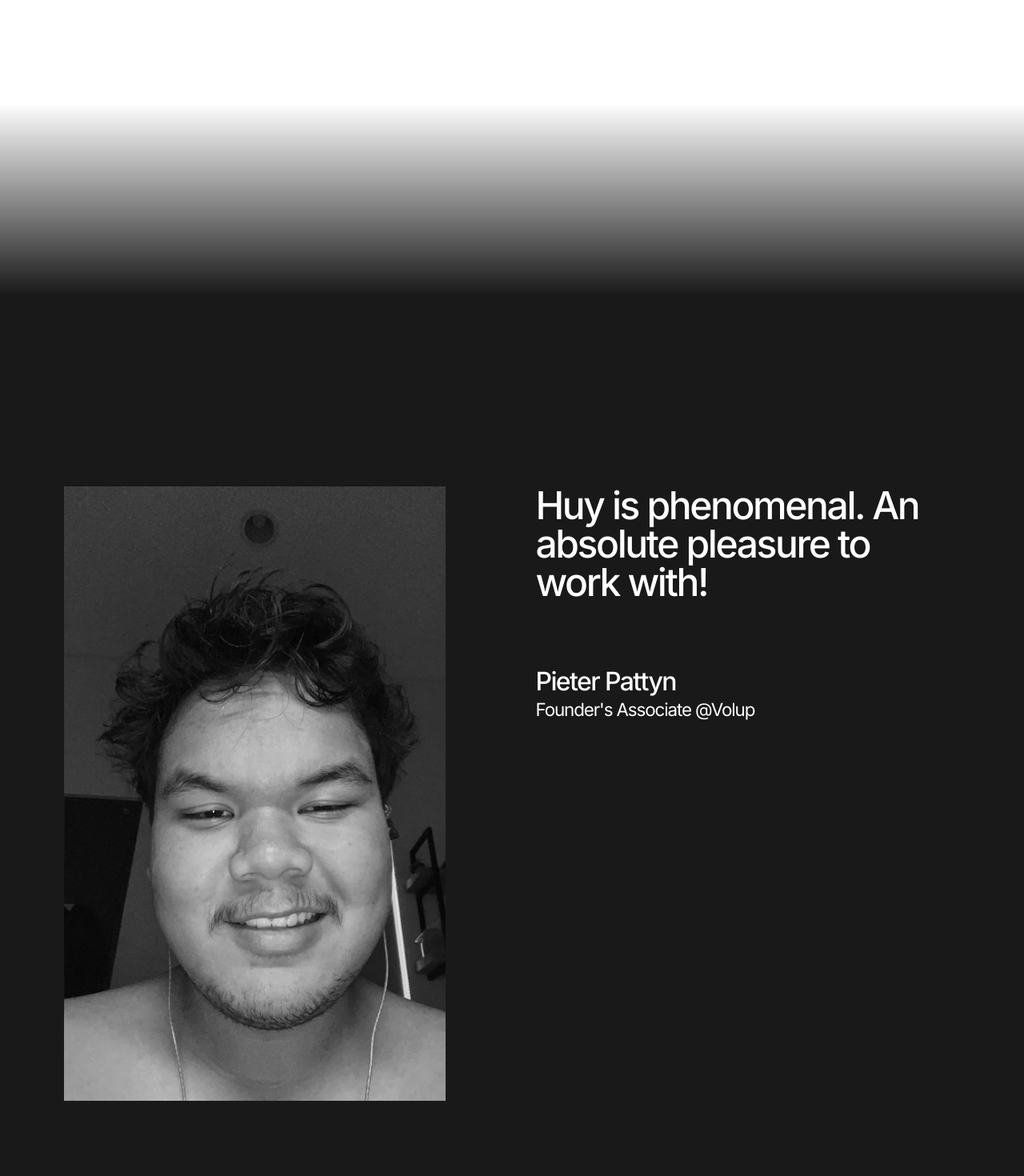
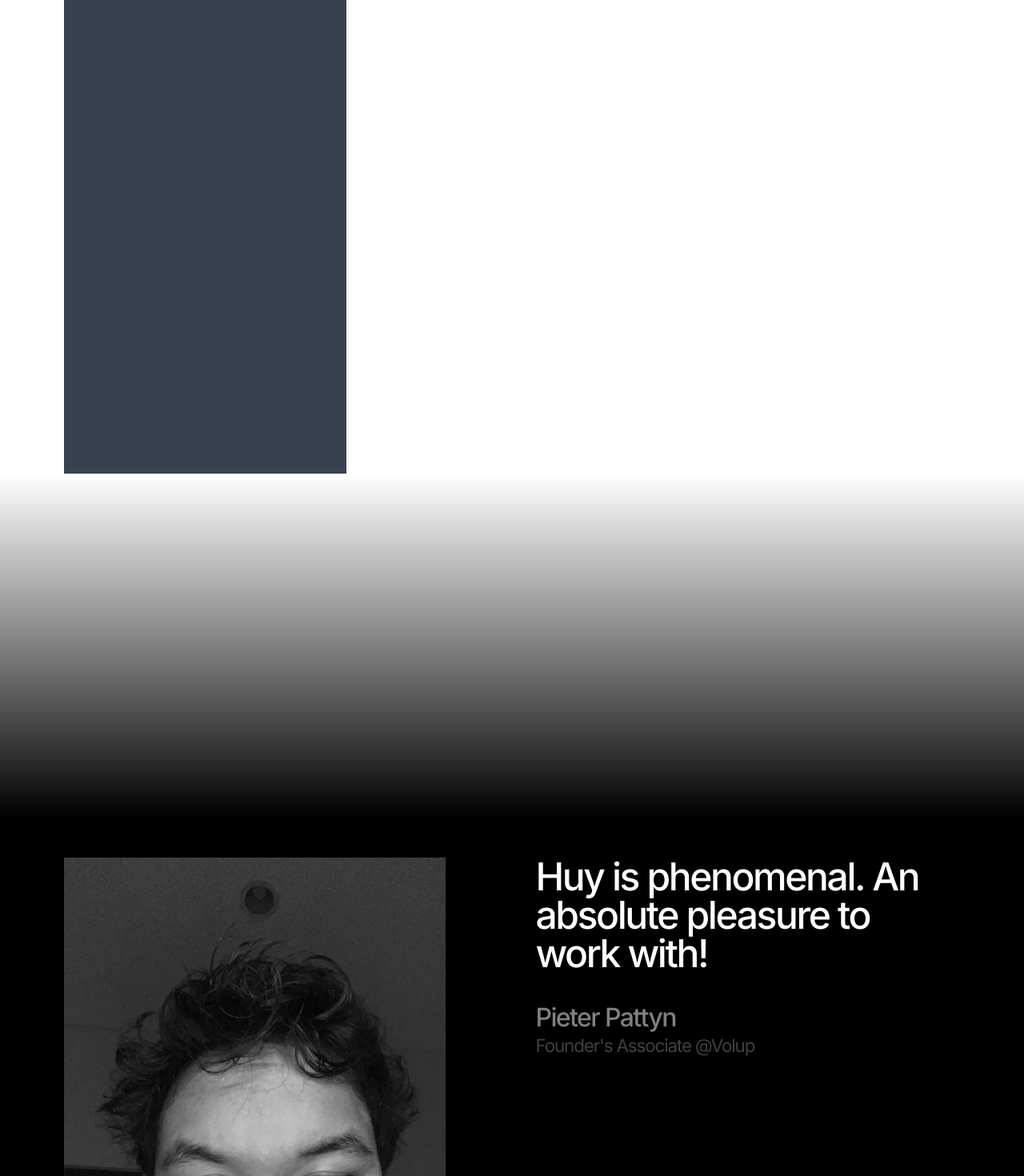
Before and after one commit to jackdafox/glassmorph-portfolio, a Next.js app: page / in a window 1280 px wide. Shown: the part 3940-5410 px from the top of the page at 80% size. Built offline with nearby package versions, Linux system fonts and the light colour scheme.

Commit message:
refactor components for improved styling and layout; enhance video handling in Works component

```diff
--- a/components/Footer.tsx
+++ b/components/Footer.tsx
@@ -7,7 +7,7 @@ const Footer = () => {
     social: ["LinkedIn", "Instagram", "E-Mail"],
   };
   return (
-    <div className="flex flex-col justify-between items-start bg-black bg-opacity-[90%] px-20 pt-24 pb-5 text-white gap-32">
+    <div className="flex flex-col justify-between items-start bg-black px-20 pt-24 pb-5 text-white gap-32">
       <div className="flex text-white gap-10 text-2xl tracking-tight font-light">
         <div className="flex flex-col">
           {links.main.map((link, index) => (
--- a/components/Profile.tsx
+++ b/components/Profile.tsx
@@ -7,8 +7,8 @@ const Profile = () => {
       className="mt-60 flex justify-center w-full h-full px-20 gap-24 "
       id="white"
     >
-      <div className="bg-gray-700 w-[60rem] h-[48rem] text-white"></div>
-      <div className="flex flex-col gap-16">
+      <div className="bg-gray-700 w-[60rem] h-[48rem]"></div>
+      <div className="flex flex-col gap-16 text-white">
         <h1 className="font-medium tracking-tighter text-[8rem] leading-[1]">
           {profile.name}
         </h1>
--- a/components/Testimony.tsx
+++ b/components/Testimony.tsx
@@ -5,10 +5,10 @@ const Testimony = () => {
   return (
     <div>
       <div
-        className="bg-gradient-to-b from-transparent to-50% to-black w-screen h-[30rem] opacity-90 mt-52"
+        className="bg-gradient-to-b from-transparent to-90% to-black w-screen h-[30rem]"
         id="white"
       />
-      <div className="bg-black bg-opacity-90">
+      <div className="bg-black">
         <TestimonyCard
           quotes="Huy is phenomenal. An absolute pleasure to work with!"
           name="Pieter Pattyn"
--- a/components/Works.tsx
+++ b/components/Works.tsx
@@ -37,11 +37,22 @@ const Works = () => {
       </h1>
       {works.map((work) => (
         <div key={work.id}>
-          <ProjectCard title={work.title} year={work.year}>
-            {work.category.map((category, index) => (
-              <CategoryPill category={category} key={index} />
-            ))}
-          </ProjectCard>
+            <ProjectCard title={work.title} year={work.year}>
+            <div className="relative h-full">
+              <video
+              className="object-cover w-full h-full absolute top-0 left-0 z-0"
+              src={work.video}
+              autoPlay
+              loop
+              muted
+              />
+              <div className="relative z-10 flex gap-3 p-3">
+              {work.category.map((category, index) => (
+                <CategoryPill category={category} key={index} />
+              ))}
+              </div>
+            </div>
+            </ProjectCard>
         </div>
       ))}
     </div>
--- a/components/common/CategoryPill.tsx
+++ b/components/common/CategoryPill.tsx
@@ -1,9 +1,11 @@
 import React from "react";
 
-const CategoryPill = ({category} : {category: string}) => {
+const CategoryPill = ({ category }: { category: string }) => {
   return (
-    <div className="border-[1px] border-black px-5 py-2 w-fit h-fit rounded-full hover:bg-black hover:text-white transition-all duration-150 ease-[cubic-bezier(0.76,0,0.24,1)]">
-      <h1 className="font-light tracking-tighter text-sm cursor-pointer">{category}</h1>
+    <div className="border-[1px] border-white text-white px-5 py-2 rounded-full hover:bg-white hover:text-black transition-all duration-150 ease-[cubic-bezier(0.76,0,0.24,1)]">
+      <h1 className="font-light tracking-tighter text-sm cursor-pointer">
+        {category}
+      </h1>
     </div>
   );
 };
--- a/components/ui/ProjectCard.tsx
+++ b/components/ui/ProjectCard.tsx
@@ -39,7 +39,7 @@ const ProjectCard = ({
   return (
     <div ref={cardRef}>
       <div>
-        <div className="flex gap-3 bg-gray-400 min-h-64 p-3">{children}</div>
+        <div className="h-[30rem] overflow-hidden">{children}</div>
       </div>
       <div className="flex justify-between text-7xl tracking-tighter font-medium mt-2 text-white">
         <h1>{title}</h1>
--- a/components/ui/TestimonyCard.tsx
+++ b/components/ui/TestimonyCard.tsx
@@ -24,12 +24,12 @@ const TestimonyCard = ({
     if (textRef.current) {
       gsap.fromTo(
         textRef.current.children,
-        { opacity: 0, y: 20 },
+        { opacity: 0, y: 100 },
         {
           opacity: 1,
           y: 0,
-          stagger: 0.2,
-          duration: 1,
+          stagger: 1,
+          duration: 2,
           ease: "power3.out",
           scrollTrigger: {
             trigger: textRef.current,
@@ -46,13 +46,13 @@ const TestimonyCard = ({
       <div
         className={`${image} w-[45rem] h-[48rem] bg-cover bg-center grayscale hover:grayscale-0 transition duration-500 ease-in-out`}
       />
-      <div className="flex flex-col gap-16 sticky top-20 self-start" ref={textRef}>
+      <div className="flex flex-col gap-5 sticky top-20 self-start" ref={textRef}>
         <h1 className="font-medium tracking-tighter text-[3rem] leading-[1] max-w-[50rem] text-wrap">
           {quotes}
         </h1>
         <div className="flex flex-col mt-5 leading-[1] gap-2 text-white">
-          <h1 className="tracking-tighter text-[2rem] font-medium">{name}</h1>
-          <h1 className="tracking-tighter text-[1.4rem]">{title}</h1>
+          <h1 className="tracking-tighter text-[2rem] font-medium opacity-50">{name}</h1>
+          <h1 className="tracking-tighter text-[1.4rem] opacity-25">{title}</h1>
         </div>
       </div>
     </div>
--- a/utils/data.ts
+++ b/utils/data.ts
@@ -1,3 +1,5 @@
+import { video } from "framer-motion/client";
+
 export const experiences = [
   {
     id: 1,
@@ -22,18 +24,21 @@ export const works = [
     title: "IDFEST",
     year: 2023,
     category: ["DESIGN", "CONCERT", "CULTURAL"],
+    video: "/videos/IDFEST.mp4",
   },
   {
     id: 2,
     title: "TOST",
     year: 2022,
     category: ["WEB", "DEVELOPMENT", "NEXT.JS"],
+    video: "/videos/MEDKOM PPI.mp4",
   },
   {
     id: 3,
     title: "UNIYEARBOOK",
     year: 2024,
     category: ["WEB", "DEVELOPMENT", "NEXT.JS"],
+    video: "/videos/IDFEST.mp4",
   },
 ];
 
```
Also changed, not shown: 2 other files (tests, documents, lock files or other folders).
